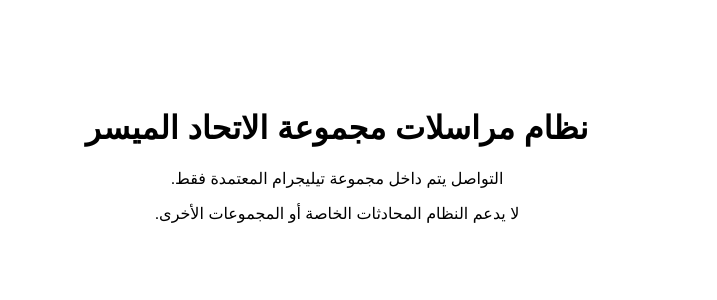
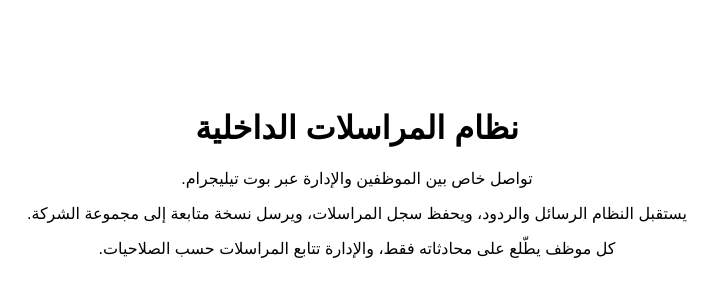
Before and after one commit to eg01021872552-bot/Eslam, a Next.js app: page / in a window 1280 px wide. Shown: the top 300 px of the page, without its empty margins (445-1162 px from the left). Built offline with nearby package versions, Linux system fonts and the light colour scheme.

Commit message:
Update internal communications landing page

```diff
--- a/src/app/page.tsx
+++ b/src/app/page.tsx
@@ -1,9 +1,10 @@
 export default function Home() {
   return (
-    <main style={{ maxWidth: 720, margin: "64px auto", padding: 24, textAlign: "center" }}>
-      <h1>نظام مراسلات مجموعة الاتحاد الميسر</h1>
-      <p>التواصل يتم داخل مجموعة تيليجرام المعتمدة فقط.</p>
-      <p>لا يدعم النظام المحادثات الخاصة أو المجموعات الأخرى.</p>
+    <main style={{ maxWidth: 720, margin: "64px auto", padding: 24, textAlign: "center", direction: "rtl" }}>
+      <h1>نظام المراسلات الداخلية</h1>
+      <p>تواصل خاص بين الموظفين والإدارة عبر بوت تيليجرام.</p>
+      <p>يستقبل النظام الرسائل والردود، ويحفظ سجل المراسلات، ويرسل نسخة متابعة إلى مجموعة الشركة.</p>
+      <p>كل موظف يطّلع على محادثاته فقط، والإدارة تتابع المراسلات حسب الصلاحيات.</p>
     </main>
   );
 }
```
